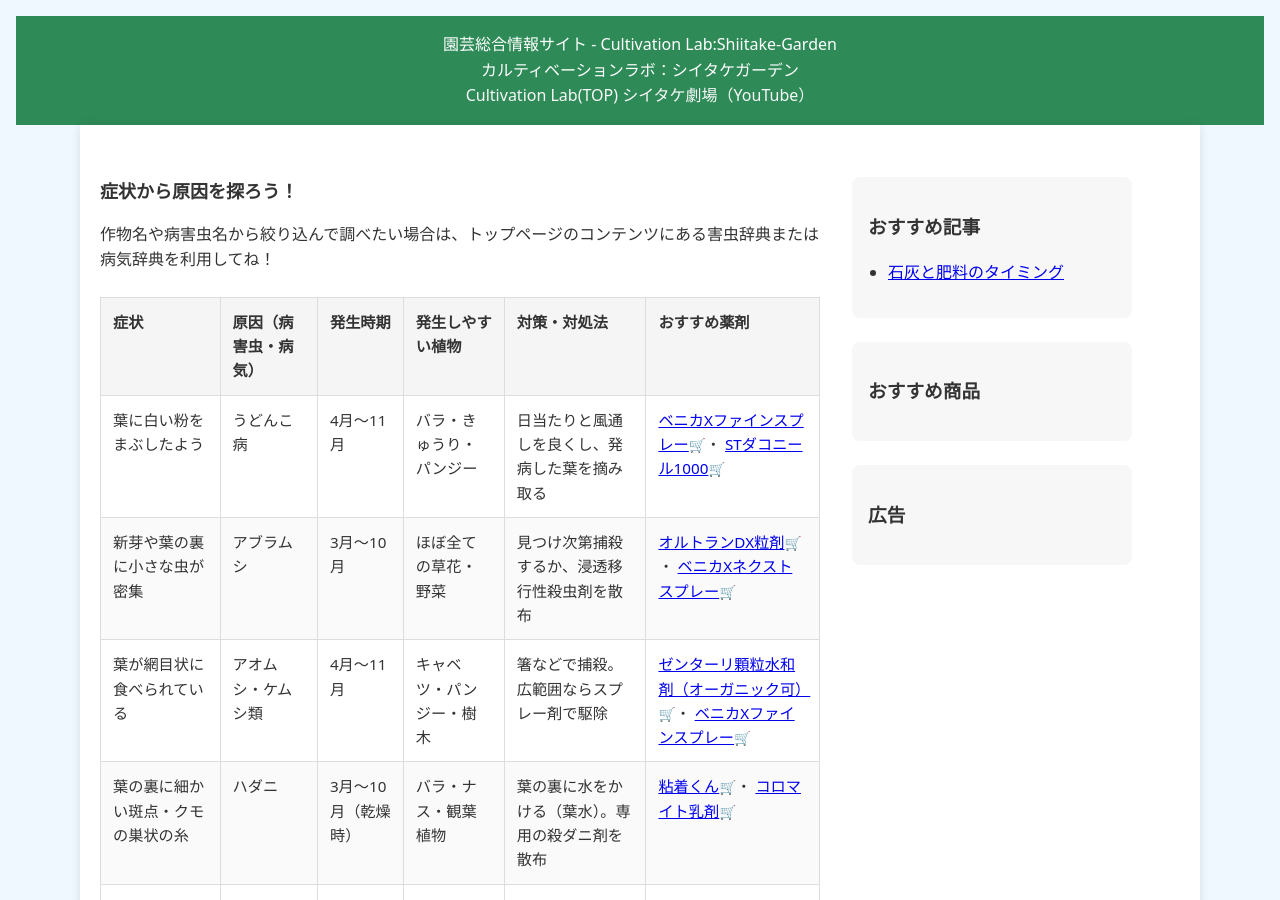
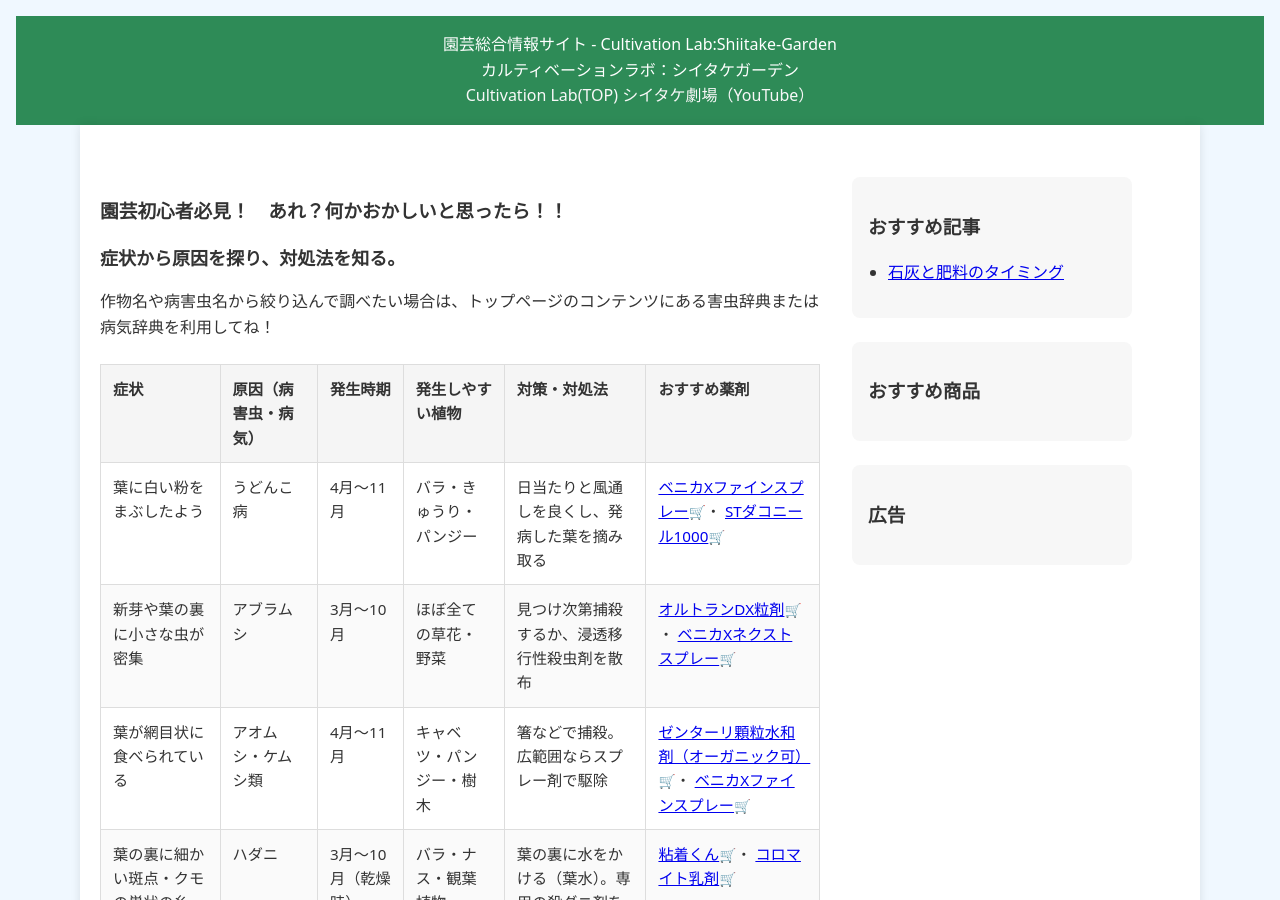
Before and after one commit to shiitake-garden/shiitake-garden.github.io, a Jekyll site: the page built from contents/kaiketu1.html, in a window 1280 px wide and 900 px high. Built offline with Jekyll 4.4.1, drawn with Linux system fonts in a browser that asks for light colours.

Commit message:
Update kaiketu1.html

```diff
--- a/contents/kaiketu1.html
+++ b/contents/kaiketu1.html
@@ -6,8 +6,8 @@ title: カルティベーションラボ
 <!--ここから記事-->
 <section class="article-layout">
   <article class="article-main">
-
-    <h1>症状から原因を探ろう！</h1>
+<h3>園芸初心者必見！　あれ？何かおかしいと思ったら！！</h3>
+    <h1>症状から原因を探り、対処法を知る。</h1>
     <p class="lead">
     作物名や病害虫名から絞り込んで調べたい場合は、トップページのコンテンツにある害虫辞典または病気辞典を利用してね！
     </p>
```
